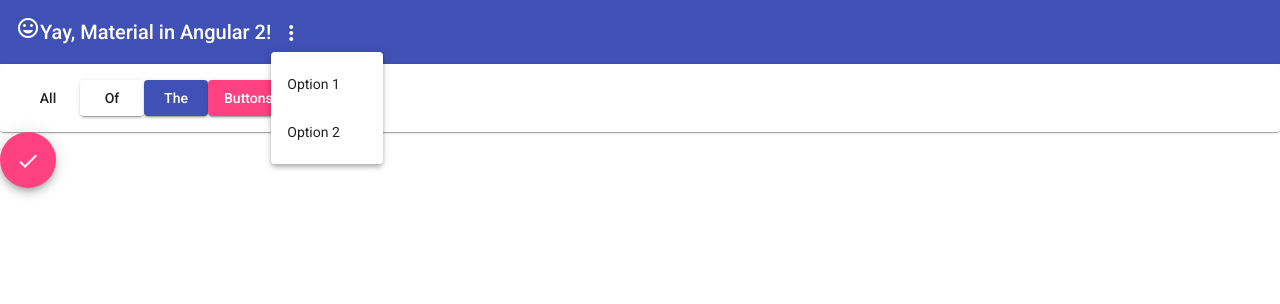
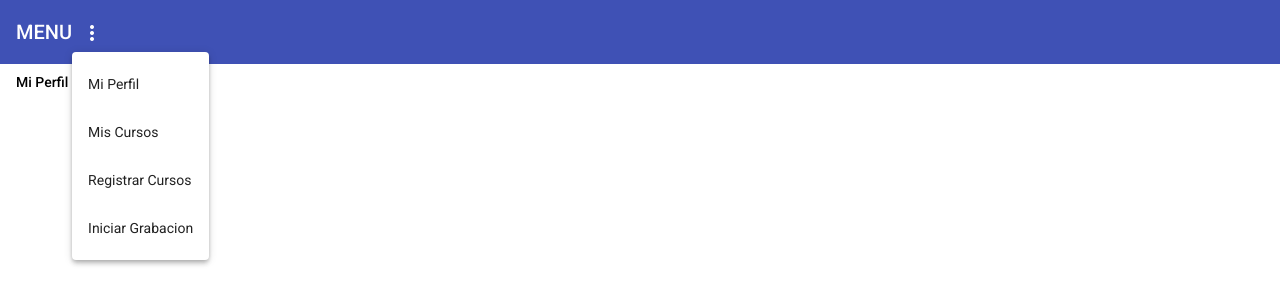
Before and after one commit to SarahUriarte/Emotion-Analysis, an Angular app: page /estudiantes in a window 1280 px wide. Both pictures are taken after a click on the button "more_vert". Shown: the top 304 px of the page. Built offline with nearby package versions, Linux system fonts and the light colour scheme.

Commit message:
Cambios en el modulo estudiante mis cursos

```diff
--- a/src/app/app.routing.ts
+++ b/src/app/app.routing.ts
@@ -5,7 +5,7 @@ import { PsicologiaComponent } from './psicologia/psicologia.component';
 import { LoginComponent } from './login/login.component';
 export const ROUTES: Routes = [
     {
-        path: '', redirectTo: 'login', pathMatch: 'full'
+        path: '', redirectTo: 'estudiantes', pathMatch: 'full'
     },
     {
         path: 'login', component: LoginComponent,
--- a/src/app/data.service.ts
+++ b/src/app/data.service.ts
@@ -1,7 +1,10 @@
 // @ts-ignore
+import { Injectable } from '@angular/core';
 import { HttpClient } from '@angular/common/http';
 import { environment } from './enviroment/environment';
 declare var require: any;
+
+@Injectable()
 export class DataService {
   constructor(private response: HttpClient) {
   }
@@ -24,7 +27,7 @@ export class DataService {
   }
   getCursos() {
     const headers = { };
-    return this.response.get(this._API_ROOT + 'general/getCursos', {headers});
+    return this.response.get(this._API_ROOT + '/getCursos', {headers});
   }
   getEmociones(carne) {
     const headers = { };
--- a/src/app/enviroment/environment.ts
+++ b/src/app/enviroment/environment.ts
@@ -5,4 +5,4 @@
 
 export const environment = {
   production: false,
-  API_ROOT: 'http://localhost:3000/'};
+  API_ROOT: 'localhost:8080'};
--- a/src/app/estudiantes/estudiantes.component.css
+++ b/src/app/estudiantes/estudiantes.component.css
@@ -0,0 +1,4 @@
+table{
+    padding-left: 15%;
+    width: 80%;
+   }
--- a/src/app/estudiantes/estudiantes.component.html
+++ b/src/app/estudiantes/estudiantes.component.html
@@ -1,28 +1,60 @@
 <div>
   <mat-toolbar color="primary">
-    <span><mat-icon>mood</mat-icon></span>
-
-    <span>Yay, Material in Angular 2!</span>
+    <span>MENU</span>
 
     <button mat-icon-button [mat-menu-trigger-for]="menu">
       <mat-icon>more_vert</mat-icon>
     </button>
   </mat-toolbar>
   <mat-menu x-position="before" #menu="matMenu">
-    <button mat-menu-item>Option 1</button>
-    <button mat-menu-item>Option 2</button>
+    <button mat-menu-item  (click)="changeView(0)">Mi Perfil</button>
+    <button mat-menu-item  (click)="changeView(1)">Mis Cursos</button>
+    <button mat-menu-item  (click)="changeView(2)">Registrar Cursos</button>
+    <button mat-menu-item  (click)="changeView(3)">Iniciar Grabacion</button>
   </mat-menu>
 
-  <mat-card>
-    <button mat-button>All</button>
-    <button mat-raised-button>Of</button>
-    <button mat-raised-button color="primary">The</button>
-    <button mat-raised-button color="accent">Buttons</button>
-  </mat-card>
+  <div [hidden]="misCursos" >
+    <mat-card class="mat-elevation-z8">
+      <table mat-table [dataSource]="dataSource">
+        <!-- Position Column -->
+        <ng-container matColumnDef="position">
+          <th mat-header-cell *matHeaderCellDef> ID </th>
+          <td mat-cell *matCellDef="let element"> {{element.id}} </td>
+        </ng-container>
 
-  <span class="done">
-    <button mat-fab>
-      <mat-icon>check circle</mat-icon>
-    </button>
-  </span>
+        <!-- Name Column -->
+        <ng-container matColumnDef="name">
+          <th mat-header-cell *matHeaderCellDef> Codigo </th>
+          <td mat-cell *matCellDef="let element"> {{element.codigo}} </td>
+        </ng-container>
+
+        <!-- Weight Column -->
+        <ng-container matColumnDef="weight">
+          <th mat-header-cell *matHeaderCellDef> Nombre </th>
+          <td mat-cell *matCellDef="let element"> {{element.nombre}} </td>
+        </ng-container>
+
+        <!-- Symbol Column -->
+        <ng-container matColumnDef="symbol">
+          <th mat-header-cell *matHeaderCellDef> Creditos </th>
+          <td mat-cell *matCellDef="let element"> {{element.creditos}} </td>
+        </ng-container>
+
+        <tr mat-header-row *matHeaderRowDef="displayedColumns"></tr>
+        <tr mat-row *matRowDef="let row; columns: displayedColumns;"></tr>
+      </table>
+      <mat-paginator [pageSizeOptions]="[5, 10, 20]" showFirstLastButtons></mat-paginator>
+    </mat-card>
+  </div>
+  <div [hidden]="registrarCursos">
+    <button mat-button>Registrar Cursos</button>
+  </div>
+  <div [hidden]="iniciarGrabacion">
+    <button mat-button>Iniciar Grabacion</button>
+  </div>
+  <div [hidden]="miPerfil">
+    <button mat-button>Mi Perfil</button>
+  </div>
+
+
 </div>
--- a/src/app/estudiantes/estudiantes.component.ts
+++ b/src/app/estudiantes/estudiantes.component.ts
@@ -1,15 +1,115 @@
-import { Component, OnInit } from '@angular/core';
-
+import {Component, OnInit, ViewChild, Input, Output, EventEmitter, OnDestroy} from '@angular/core';
+import { DataService } from '../data.service';
+import {Subscription} from 'rxjs';
+import { HttpErrorResponse } from '@angular/common/http';
+import {MatPaginator} from '@angular/material/paginator';
+import {MatTableDataSource} from '@angular/material/table';
 @Component({
   selector: 'app-estudiantes',
   templateUrl: './estudiantes.component.html',
   styleUrls: ['./estudiantes.component.css']
 })
-export class EstudiantesComponent implements OnInit {
 
-  constructor() { }
 
-  ngOnInit(): void {
+export class EstudiantesComponent implements OnInit, OnDestroy {
+  private subscription: Subscription = new Subscription();
+  private listaCursos;
+  @Input() showResponse: Array<any>;
+  @Output() passRender : EventEmitter<boolean>;
+
+  constructor(private dataService:DataService) {
+    this.passRender = new EventEmitter();
+  }
+  displayedColumns: string[] = ['position', 'name', 'weight', 'symbol'];
+  dataSource = new MatTableDataSource<PeriodicElement>(ELEMENT_DATA);
+  @ViewChild(MatPaginator, {static: true}) paginator: MatPaginator;
+  ngOnInit(){
+    this.getCursos();
+    this.paginator._intl.itemsPerPageLabel = 'Cursos por pagina';
+    this.dataSource.paginator = this.paginator;
+  }
+  ngOnDestroy() {
+    this.subscription.unsubscribe();
+  }
+  misCursos = true;
+  miPerfil = false;
+  registrarCursos = true;
+  iniciarGrabacion = true;
+
+  changeView(valor) {
+    if ( valor == 0) {
+      this.misCursos = true;
+      this.iniciarGrabacion = true;
+      this.registrarCursos = true;
+      this.miPerfil = false;
+    }
+    if (valor == 1) {
+      this.misCursos = false;
+      this.iniciarGrabacion = true;
+      this.registrarCursos = true;
+      this.miPerfil = true;
+    }
+    if (valor == 2 ) {
+      this.misCursos = true;
+      this.iniciarGrabacion = true;
+      this.registrarCursos = false;
+      this.miPerfil = true;
+    }
+    if ( valor == 3 ) {
+      this.misCursos = true;
+      this.iniciarGrabacion = false;
+      this.registrarCursos = true;
+      this.miPerfil = true;
+    }
+  }
+  getCursos(){
+    this.subscription.add(this.dataService.getCursos().subscribe(///aaa
+      data => {
+        this.listaCursos = data;
+        //console.log(data);
+        this.listaCursos = this.listaCursos.response.data;
+      },
+      (err: HttpErrorResponse) => {
+        if(err.error instanceof Error) {
+          console.log('Error del lado del cliente')
+        }else {
+          console.log('Error del lado del servidor')
+        }
+      }
+    ));
+
   }
 
+
 }
+
+
+
+
+export interface PeriodicElement {
+  codigo: string;
+  id: number;
+  nombre: number;
+  creditos: string;
+}
+const ELEMENT_DATA: PeriodicElement[] = [
+  {id: 2, codigo: 'Helium', nombre: 4.002, creditos: 'He'},
+  {id: 3, codigo: 'Lithium', nombre: 6.941, creditos: 'Li'},
+  {id: 4, codigo: 'Beryllium', nombre: 9.0122, creditos: 'Be'},
+  {id: 5, codigo: 'Boron', nombre: 10.811, creditos: 'B'},
+  {id: 6, codigo: 'Carbon', nombre: 12.010, creditos: 'C'},
+  {id: 7, codigo: 'Nitrogen', nombre: 14.006, creditos: 'N'},
+  {id: 8, codigo: 'Oxygen', nombre: 15.999, creditos: 'O'},
+  {id: 9, codigo: 'Fluorine', nombre: 18.998, creditos: 'F'},
+  {id: 10, codigo: 'Neon', nombre: 20.179, creditos: 'Ne'},
+  {id: 11, codigo: 'Sodium', nombre: 22.989, creditos: 'Na'},
+  {id: 12, codigo: 'Magnesium', nombre: 24.305, creditos: 'Mg'},
+  {id: 13, codigo: 'Aluminum', nombre: 26.981, creditos: 'Al'},
+  {id: 14, codigo: 'Silicon', nombre: 28.085, creditos: 'Si'},
+  {id: 15, codigo: 'Phosphorus', nombre: 30.973, creditos: 'P'},
+  {id: 16, codigo: 'Sulfur', nombre: 32.065, creditos: 'S'},
+  {id: 17, codigo: 'Chlorine', nombre: 35.453, creditos: 'Cl'},
+  {id: 18, codigo: 'Argon', nombre: 39.948, creditos: 'Ar'},
+  {id: 19, codigo: 'Potassium', nombre: 39.098, creditos: 'K'},
+  {id: 20, codigo: 'Calcium', nombre: 40.078, creditos: 'Ca'},
+];
```
Also changed, not shown: src/app/app.module.ts (+15 -2 lines).
